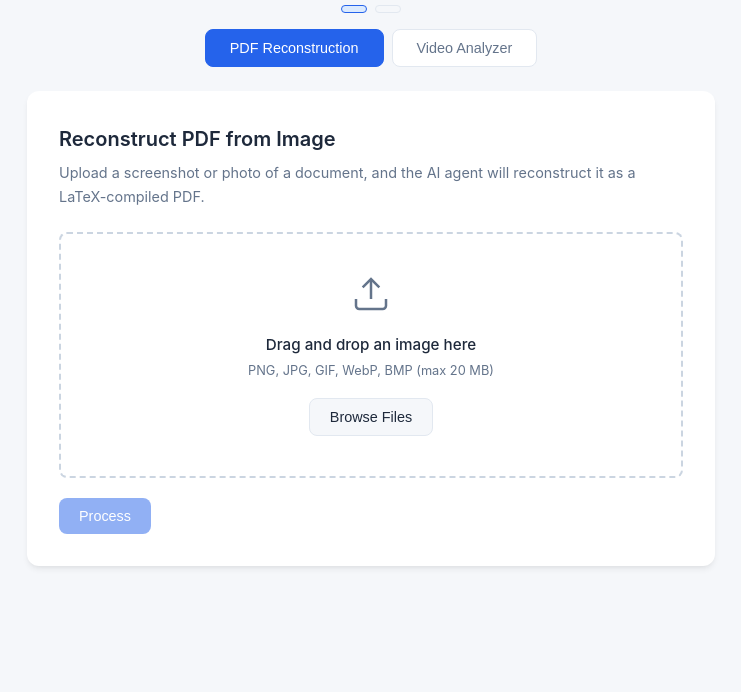
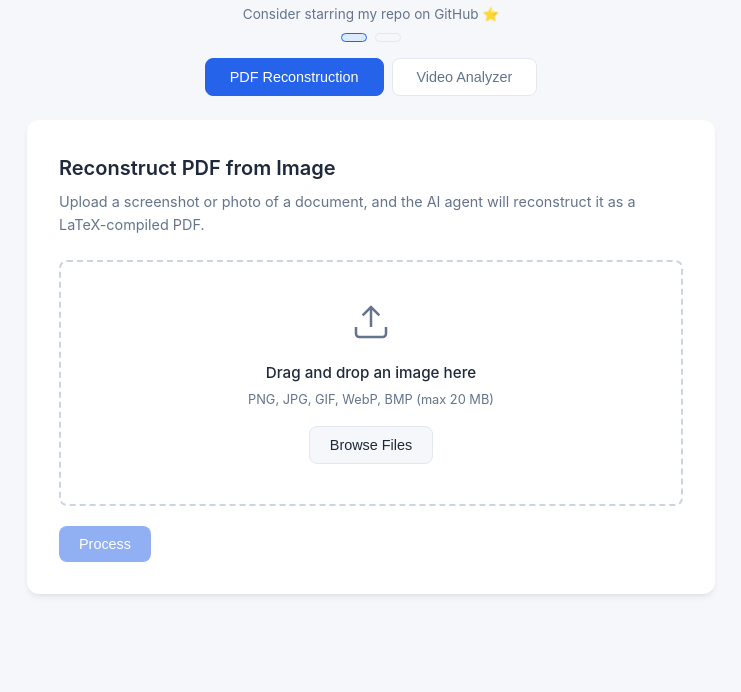
Before and after one commit to Ivkalu/agentic-pdf-reconstructor, a website: page src/public/index.html in a window 1280 px wide. Shown: the part 108-800 px from the top of the page, without its empty margins (269-1010 px from the left). Drawn offline with Linux system fonts and the light colour scheme; no server answers.

Commit message:
add link to repo on the page

```diff
--- a/src/public/index.html
+++ b/src/public/index.html
@@ -10,6 +10,7 @@
   <header class="header">
     <h1 class="header__title">Document Tools</h1>
     <p class="header__subtitle">PDF Reconstruction &amp; Video Analysis</p>
+    <p class="header__star"><a href="https://github.com/Ivkalu/agentic-pdf-reconstructor" target="_blank" rel="noopener">Consider starring my repo on GitHub ⭐</a></p>
     <div class="instance-info" id="instance-info">
       <span class="instance-badge" id="instance-badge" hidden></span>
       <span class="instance-uptime" id="instance-uptime" hidden></span>
--- a/src/public/styles.css
+++ b/src/public/styles.css
@@ -54,6 +54,20 @@ body {
   color: var(--color-text-secondary);
   font-size: 0.95rem;
   margin-top: 0.25rem;
+}
+
+.header__star {
+  font-size: 0.85rem;
+  margin-top: 0.4rem;
+}
+
+.header__star a {
+  color: var(--color-text-secondary);
+  text-decoration: none;
+}
+
+.header__star a:hover {
+  text-decoration: underline;
 }
 
 .instance-info {
```
